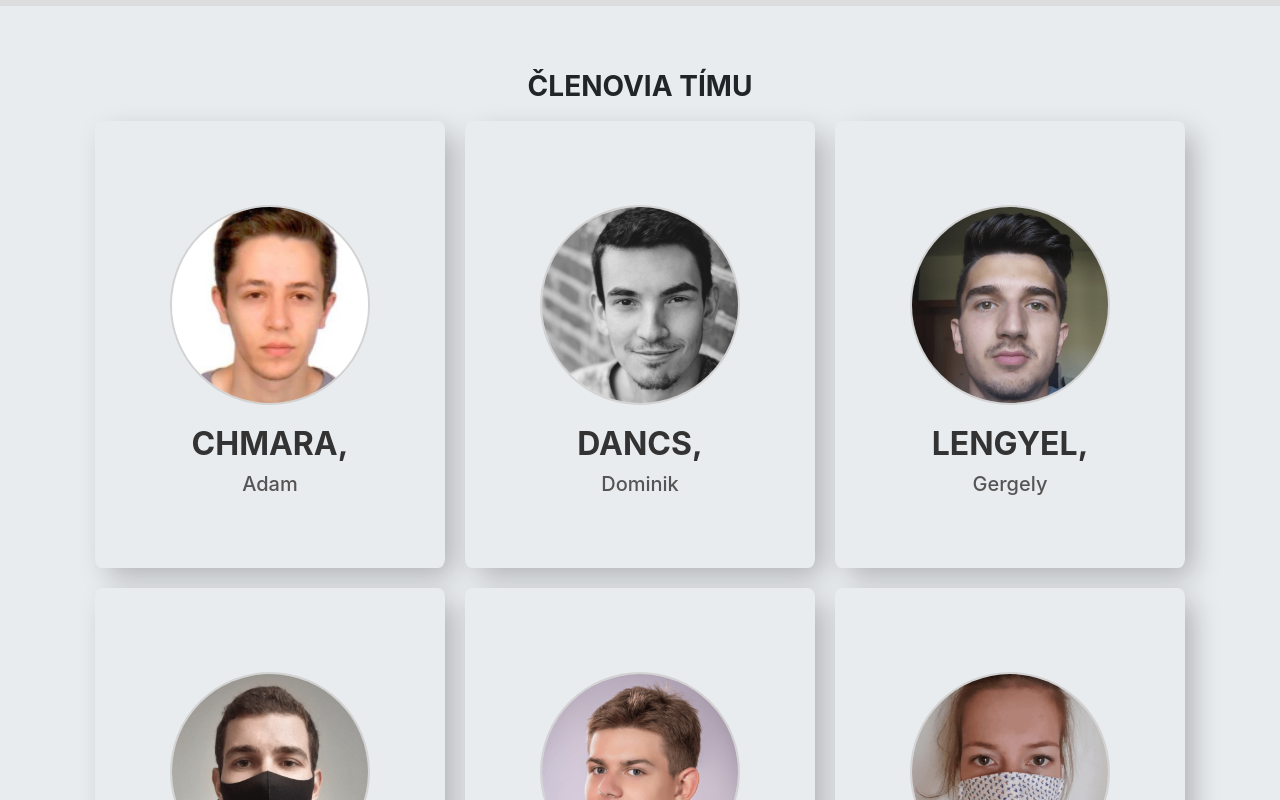
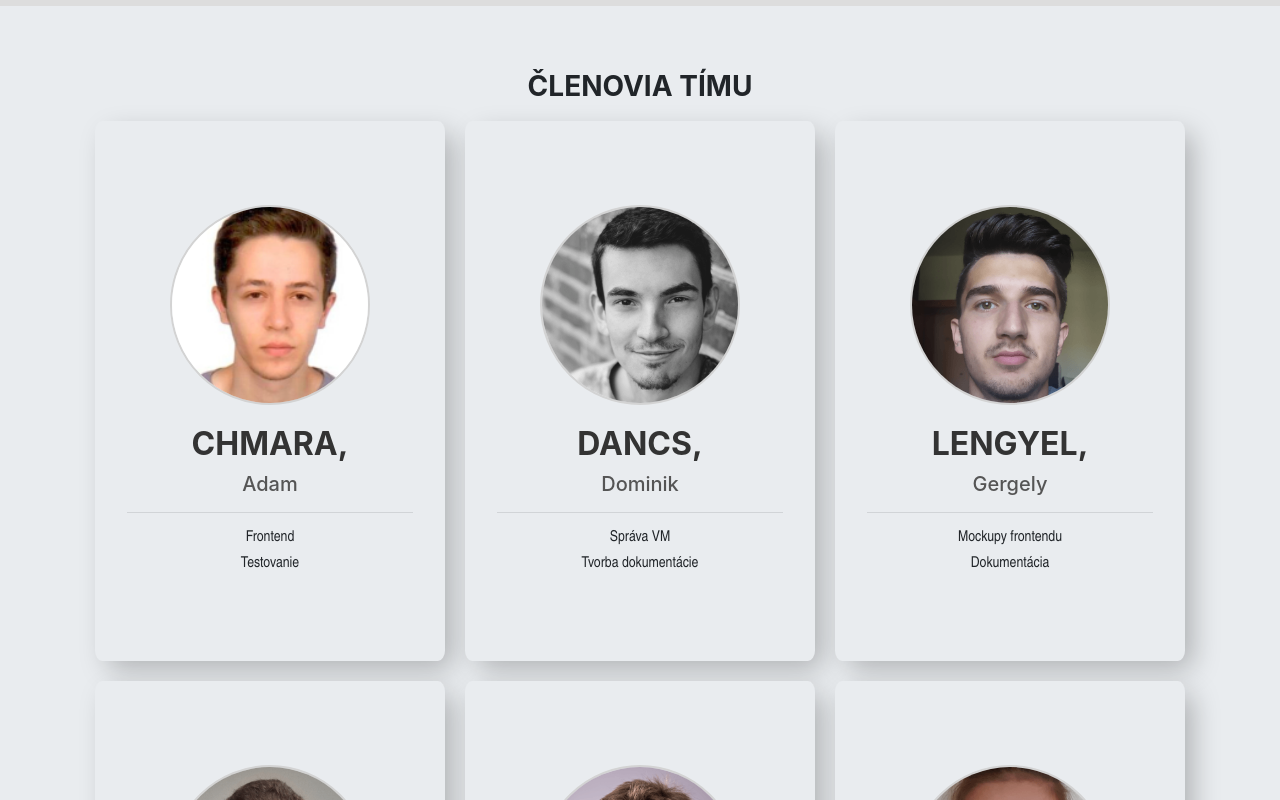
Before and after one commit to jakubabrahoim/TP-Web, a React (Create React App) app: page / in a window 1280 px wide. Shown: the part 1740-2540 px from the top of the page. Built offline with nearby package versions, Linux system fonts and the light colour scheme.

Commit message:
updated team member tasks
Task ID: AS-29

https://fiit-tp.atlassian.net/browse/AS-29
Signed-off-by: Kamil Lihan <k.lihan@outlook.com>

```diff
--- a/src/components/Entry.js
+++ b/src/components/Entry.js
@@ -97,7 +97,10 @@ class Entry extends React.Component {
                 <a href={this.props.item.doc} className="jumbotron user-container" style={memberCardStyle}>
                     <h6 style={dateStyle}>{this.props.item.date}</h6>
                     <h4 style={titleStyle}>{this.props.item.title}</h4>
-                    <h5 style={subTitleStyle}>{this.props.item.author}</h5>
+                    <span>
+                        <h6>Autor: </h6>
+                        <h5 style={subTitleStyle}>{this.props.item.author}</h5>
+                    </span>
                     <div style={downloadStyle}>Stiahnuť</div>
                 </a>
             );
--- a/src/components/TeamMemberContainer.js
+++ b/src/components/TeamMemberContainer.js
@@ -13,6 +13,7 @@ class TeamMemberContainer extends React.Component {
 
         const memberCardStyle = {
             "width": "25%",
+            "height": "540px",
             "min-width": "350px",
             "max-width": "450px",
             "display": "inline-block",
@@ -20,7 +21,8 @@ class TeamMemberContainer extends React.Component {
             "margin": "10px",
             "-webkit-box-shadow": "10px 10px 28px -3px rgba(0,0,0,0.26)",
             "-moz-box-shadow": "10px 10px 28px -3px rgba(0,0,0,0.26)",
-            "box-shadow": "10px 10px 28px -3px rgba(0,0,0,0.26)"
+            "box-shadow": "10px 10px 28px -3px rgba(0,0,0,0.26)",
+            "vertical-align": "top"
         };
 
         const lastNameStyle = {
@@ -40,12 +42,15 @@ class TeamMemberContainer extends React.Component {
             "font-family": "Arial Narrow, Arial, sans-serif"
         }
 
+        const tasks = this.props.member.tasks.map((p) => (<h6 style={teamPositionStyle}>{p}</h6>));
+
         return (
             <div className="jumbotron user-container" style={memberCardStyle}>
                 <img src={this.props.member.img} style={imgStyle} alt="Člen tímu"></img>
                 <h2 style={lastNameStyle}>{`${this.props.member.lastName},`}</h2>
                 <h3 style={firstNameStyle}>{this.props.member.firstName}</h3>
-                <h6 style={teamPositionStyle}>{this.props.member.position}</h6>
+                <hr />
+                {tasks}
             </div>
         );
     }
--- a/src/data/team_members.json
+++ b/src/data/team_members.json
@@ -2,43 +2,43 @@
     {
         "firstName": "Adam",
         "lastName": "Chmara",
-        "position": "",
+        "tasks": ["Frontend", "Testovanie"],
         "img": "assets/chmara.jpg"
     },
     {
         "firstName": "Dominik",
         "lastName": "Dancs",
-        "position": "",
+        "tasks": ["Správa VM", "Tvorba dokumentácie"],
         "img": "assets/DominikDancs.png"
     },
     {
         "firstName": "Gergely",
         "lastName": "Lengyel",
-        "position": "",
+        "tasks": ["Mockupy frontendu", "Dokumentácia"],
         "img": "assets/GergelyLengyel.png"
     },
     {
         "firstName": "Tadeáš",
         "lastName": "Drahovský",
-        "position": "",
+        "tasks": ["Tvorba zápisníc", "Mockupy frontendu"],
         "img": "assets/TadeasDrahovsky.png"
     },
     {
         "firstName": "Kamil",
         "lastName": "Lihan",
-        "position": "",
+        "tasks": ["Frontend", "Vývoj a správa prezentačného webu"],
         "img": "assets/KamilLihan.png"
     },
     {
         "firstName": "Karolína",
         "lastName": "Trnovcová",
-        "position": "",
+        "tasks": ["Frontend"],
         "img": "assets/KarolinaTrnovcova.png"
     },
     {
         "firstName": "Lukáš",
         "lastName": "Mišaga",
-        "position": "",
+        "tasks": ["Tvorba dokumentácie", "Backend"],
         "img": "assets/LukasMisaga.png"
     }
 ]
```
